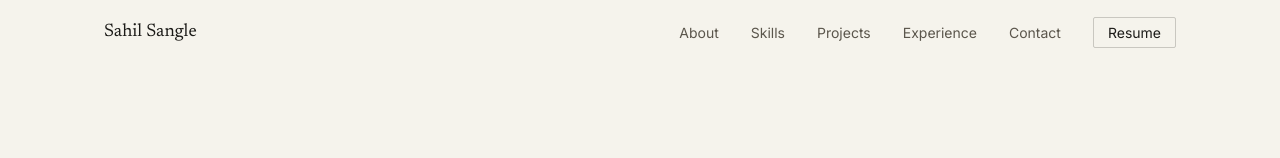
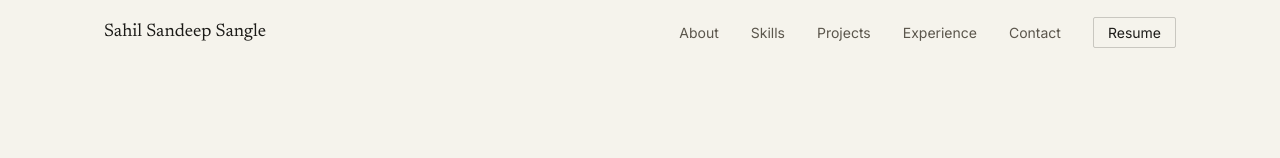
Before and after one commit to 18sahhhilll/Portfolio-Main, a React (Vite) app: page / in a window 1280 px wide. Shown: the top 158 px of the page. Built offline with nearby package versions, Linux system fonts and the light colour scheme; the HTML template or start-up script is replaced by a standard one.

Commit message:
feat: display full name Sahil Sandeep Sangle in navbar and title

```diff
--- a/index.html
+++ b/index.html
@@ -5,7 +5,7 @@
     <link rel="icon" type="image/jpeg" href="/image.jpeg" />
     <meta name="viewport" content="width=device-width, initial-scale=1" />
     <meta name="description" content="Sahil Sandeep Sangle — Full-stack developer building React, Node.js and Java applications. Portfolio, projects, and experience." />
-    <title>Sahil Sangle — Full-Stack Developer</title>
+    <title>Sahil Sandeep Sangle — Full-Stack Developer</title>
     <link rel="preconnect" href="https://fonts.googleapis.com" />
     <link rel="preconnect" href="https://fonts.gstatic.com" crossorigin />
     <link
--- a/src/components/Navbar.tsx
+++ b/src/components/Navbar.tsx
@@ -49,7 +49,7 @@ export default function Navbar() {
             onClick={() => scrollTo("top")}
             className="font-serif text-lg text-ink hover:text-pine transition-colors"
           >
-            Sahil Sangle
+            {personal.name}
           </button>
 
           <ul className="hidden md:flex items-center gap-8">
```
